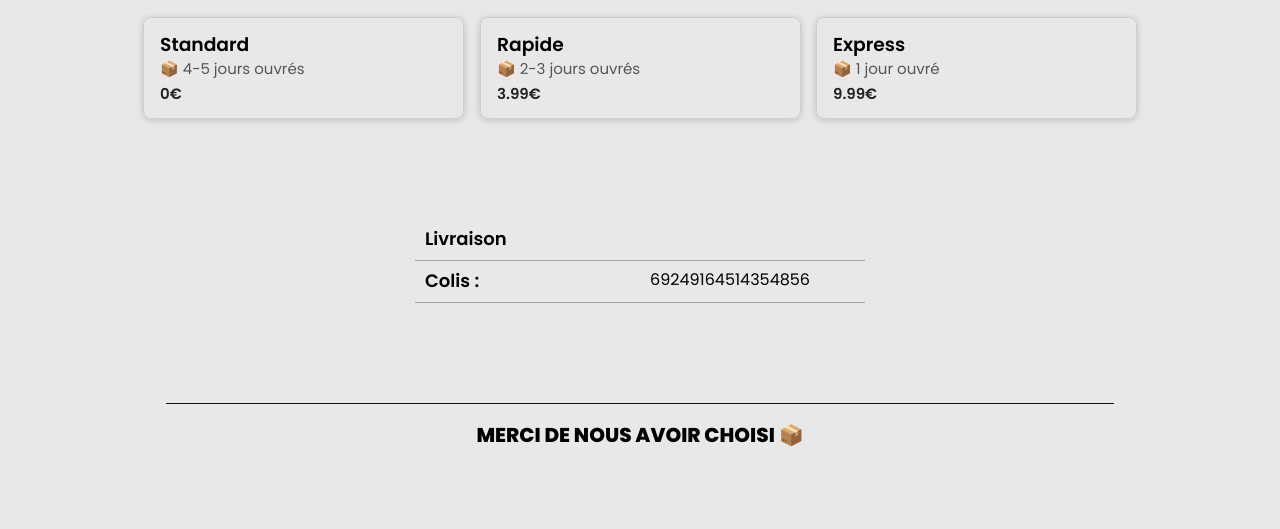
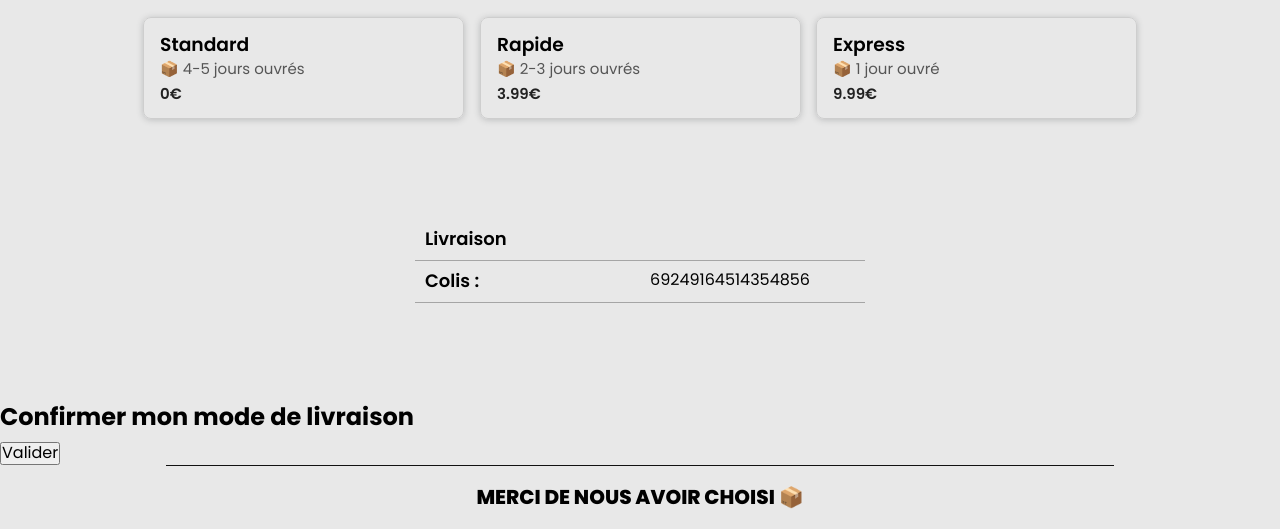
Before and after one commit to aperbet56/custom_radio_button, a plain HTML site: page index.html in a window 1280 px wide. Shown: the part 576-1105 px from the top of the page. Before the commit the page ends 1043 px from the top, so only its background shows below. Drawn offline with Linux system fonts and the light colour scheme.

Commit message:
Ajout de la section confirmation

```diff
--- a/index.html
+++ b/index.html
@@ -89,6 +89,13 @@
         </div>
       </section>
       <!-- Fin de la section ayant la classe description -->
+
+      <!-- Début de la section ayant la classe confirmation -->
+      <section class="confirmation">
+        <h2>Confirmer mon mode de livraison</h2>
+        <button class="btn">Valider</button>
+      </section>
+      <!-- Fin de la section ayant la classe confirmation -->
     </main>
     <!-- Fin du main -->
 
```
